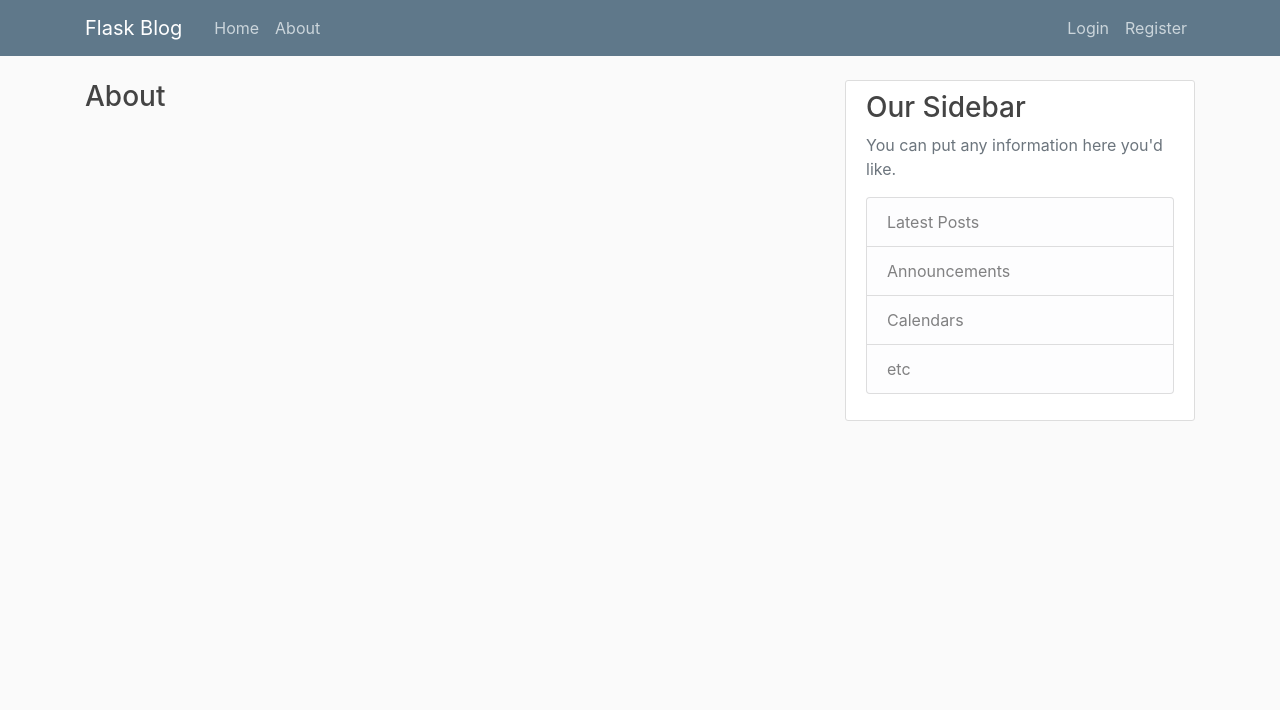
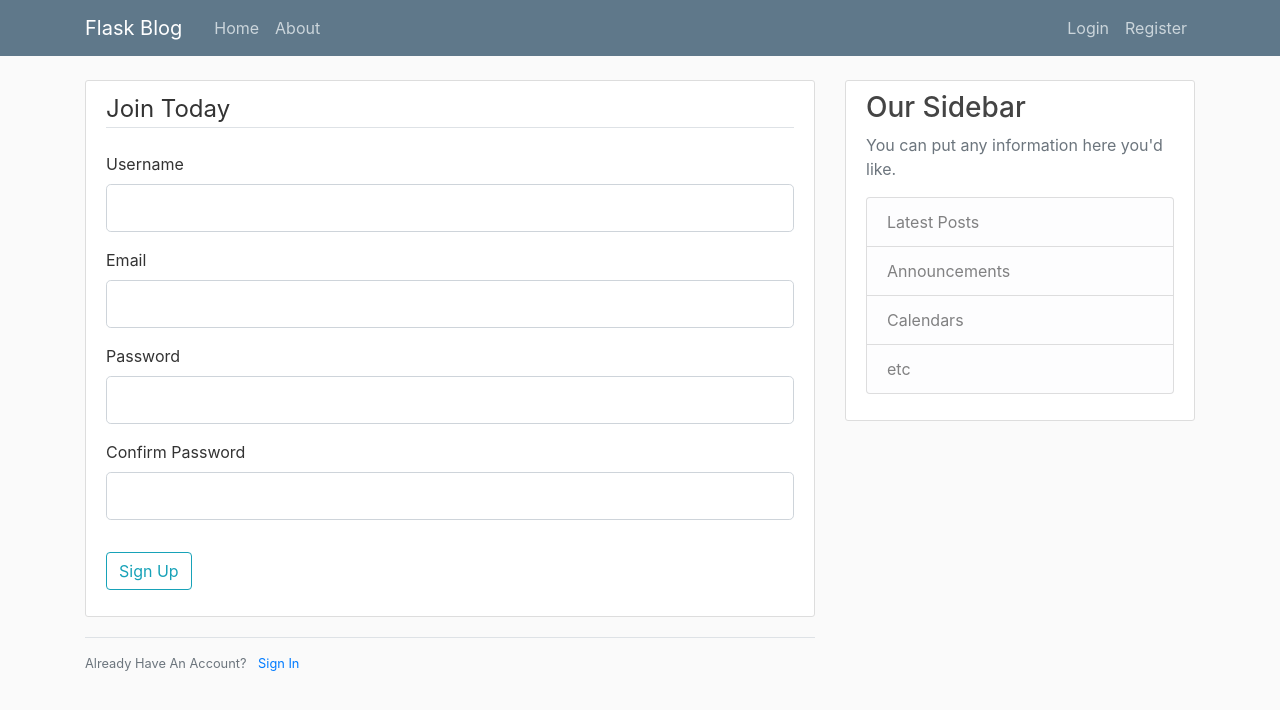
Before and after one commit to PatrickalKhouri/flask-application, a Flask app: page /register in a window 1280 px wide. Shown: the top 710 px of the page. Run offline with Flask 2, Linux system fonts and the light colour scheme.

Commit message:
Created the forms in the log in and sign up pages

```diff
--- a/forms.py
+++ b/forms.py
@@ -14,8 +14,8 @@ class RegistrationForm(FlaskForm):
 
 
 class LoginForm(FlaskForm):
-    username = StringField('Username',
-                           validators=[DataRequired(), Length(min=2, max=20)])
+    email = StringField('Email',
+                        validators=[DataRequired()])
     password = PasswordField('Password', validators=[DataRequired()])
     remember = BooleanField('Remember Me')
     submit = SubmitField('Login')
--- a/marketplace.py
+++ b/marketplace.py
@@ -42,12 +42,22 @@ def home():
 def about():
     return render_template('about.html', title='About')
 
-@app.route('/register')
+@app.route("/register", methods=['GET', 'POST'])
 def register():
     form = RegistrationForm()
+    if form.validate_on_submit():
+        flash(f'Account created for {form.username.data}!', 'success')
+        return redirect(url_for('home'))
     return render_template('register.html', title='Register', form=form)
 
-@app.route('/login')
+
+@app.route("/login", methods=['GET', 'POST'])
 def login():
     form = LoginForm()
+    if form.validate_on_submit():
+        if form.email.data == 'admin@blog.com' and form.password.data == 'password':
+            flash('You have been logged in!', 'success')
+            return redirect(url_for('home'))
+        else:
+            flash('Login Unsuccessful. Please check username and password', 'danger')
     return render_template('login.html', title='Login', form=form)
--- a/templates/register.html
+++ b/templates/register.html
@@ -1,4 +1,72 @@
 {% extends "layout.html" %}
 {% block content %}
-  <h3>About</h3>
+<div class="content-section">
+  <form method="POST" action="">
+      {{ form.hidden_tag() }}
+      <fieldset class="form-group">
+          <legend class="border-bottom mb-4">Join Today</legend>
+          <div class="form-group">
+              {{ form.username.label(class="form-control-label") }}
+
+              {% if form.username.errors %}
+                  {{ form.username(class="form-control form-control-lg is-invalid") }}
+                  <div class="invalid-feedback">
+                      {% for error in form.username.errors %}
+                          <span>{{ error }}</span>
+                      {% endfor %}
+                  </div>
+              {% else %}
+                  {{ form.username(class="form-control form-control-lg") }}
+              {% endif %}
+          </div>
+          <div class="form-group">
+              {{ form.email.label(class="form-control-label") }}
+              {% if form.email.errors %}
+                  {{ form.email(class="form-control form-control-lg is-invalid") }}
+                  <div class="invalid-feedback">
+                      {% for error in form.email.errors %}
+                          <span>{{ error }}</span>
+                      {% endfor %}
+                  </div>
+              {% else %}
+                  {{ form.email(class="form-control form-control-lg") }}
+              {% endif %}
+          </div>
+          <div class="form-group">
+              {{ form.password.label(class="form-control-label") }}
+              {% if form.password.errors %}
+                  {{ form.password(class="form-control form-control-lg is-invalid") }}
+                  <div class="invalid-feedback">
+                      {% for error in form.password.errors %}
+                          <span>{{ error }}</span>
+                      {% endfor %}
+                  </div>
+              {% else %}
+                  {{ form.password(class="form-control form-control-lg") }}
+              {% endif %}
+          </div>
+          <div class="form-group">
+              {{ form.confirm_password.label(class="form-control-label") }}
+              {% if form.confirm_password.errors %}
+                  {{ form.confirm_password(class="form-control form-control-lg is-invalid") }}
+                  <div class="invalid-feedback">
+                      {% for error in form.confirm_password.errors %}
+                          <span>{{ error }}</span>
+                      {% endfor %}
+                  </div>
+              {% else %}
+                  {{ form.confirm_password(class="form-control form-control-lg") }}
+              {% endif %}
+          </div>
+      </fieldset>
+      <div class="form-group">
+          {{ form.submit(class="btn btn-outline-info") }}
+      </div>
+  </form>
+</div>
+<div class="border-top pt-3">
+  <small class="text-muted">
+      Already Have An Account? <a class="ml-2" href="{{ url_for('login') }}">Sign In</a>
+  </small>
+</div>
 {% endblock content %}
```
Also changed, not shown: templates/login.html (+52 -0 lines).
